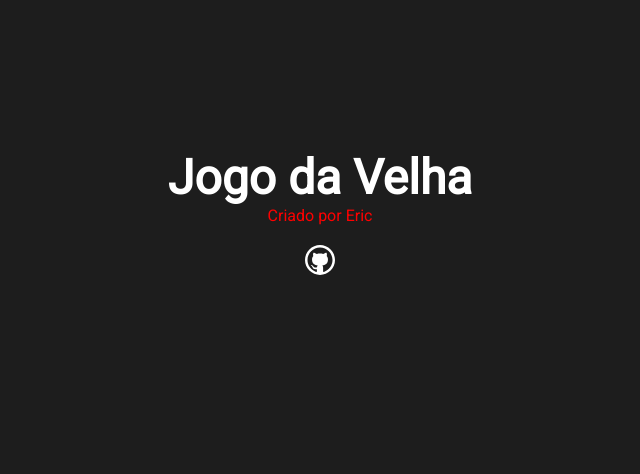
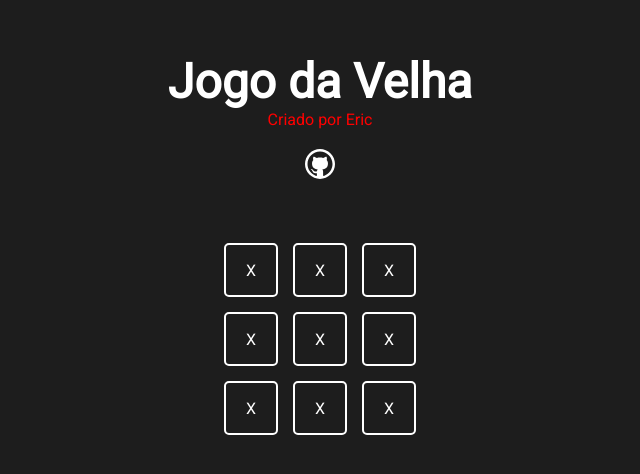
Before and after one commit to EricAG9/react-jogo-da-velha, a Next.js app: page / in a window 1280 px wide. Shown: the part 176-650 px from the top of the page, without its empty margins (320-960 px from the left). Built offline with nearby package versions, Linux system fonts and the light colour scheme.

Commit message:
criado gameOption

```diff
--- /dev/null
+++ b/src/componentes/Game/Game.jsx
@@ -0,0 +1,21 @@
+import styles from "./Game.module.css"
+
+import GameOption from "../gameOption/GameOption"
+
+function Game () {
+    return(
+        <div className={styles.game}>
+            <GameOption />
+            <GameOption />
+            <GameOption />
+            <GameOption />
+            <GameOption />
+            <GameOption />
+            <GameOption />
+            <GameOption />
+            <GameOption />
+        </div>
+    )
+}
+
+export default Game
--- /dev/null
+++ b/src/componentes/Game/Game.module.css
@@ -0,0 +1,5 @@
+.game{
+    display: grid;
+    grid-template-columns: repeat(3, 1fr);
+    gap: 15px;
+}
--- /dev/null
+++ b/src/componentes/gameOption/GameOption.jsx
@@ -0,0 +1,11 @@
+import styles from "./GameOption.module.css"
+
+function GameOption () {
+    return (
+        <div className={styles.gameOption}>
+            X
+        </div>
+    )
+}
+
+export default GameOption
--- /dev/null
+++ b/src/componentes/gameOption/GameOption.module.css
@@ -0,0 +1,10 @@
+.gameOption{
+    border: 2px solid white;
+    width: 50px;
+    height: 50px;
+    border-radius: 5px;
+    display: flex;
+    justify-content: center;
+    align-items: center;
+    cursor: pointer;
+}
--- a/src/componentes/gamePage/GamePage.jsx
+++ b/src/componentes/gamePage/GamePage.jsx
@@ -1,9 +1,11 @@
 import Header from "../header/Header"
+import Game from "../game/Game"
 
 function GamePage () {
     return (
       <div className="container">
         <Header />
+        <Game />
       </div>
 
       )
```
